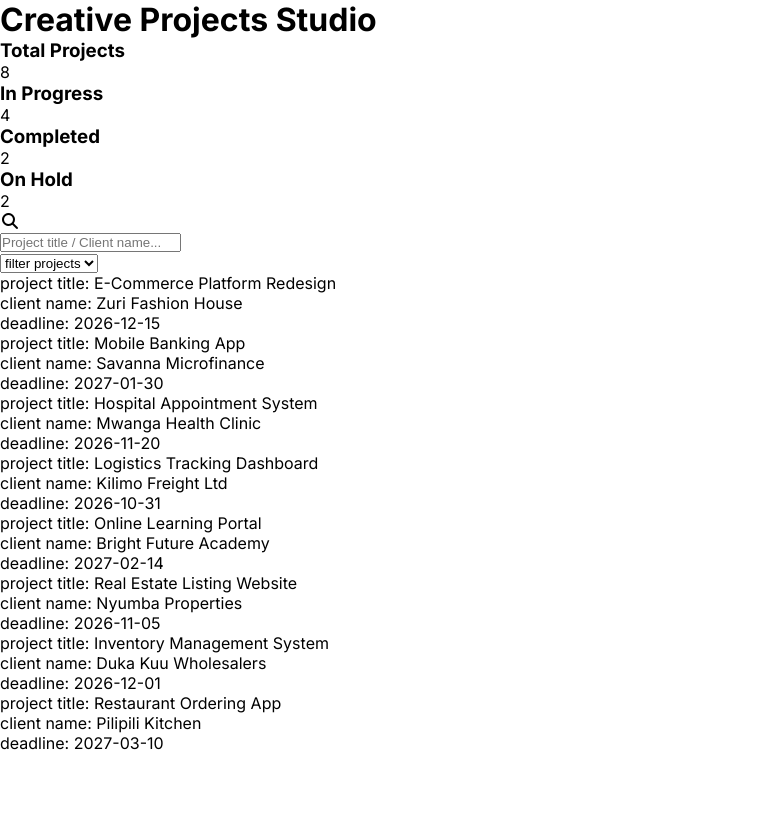
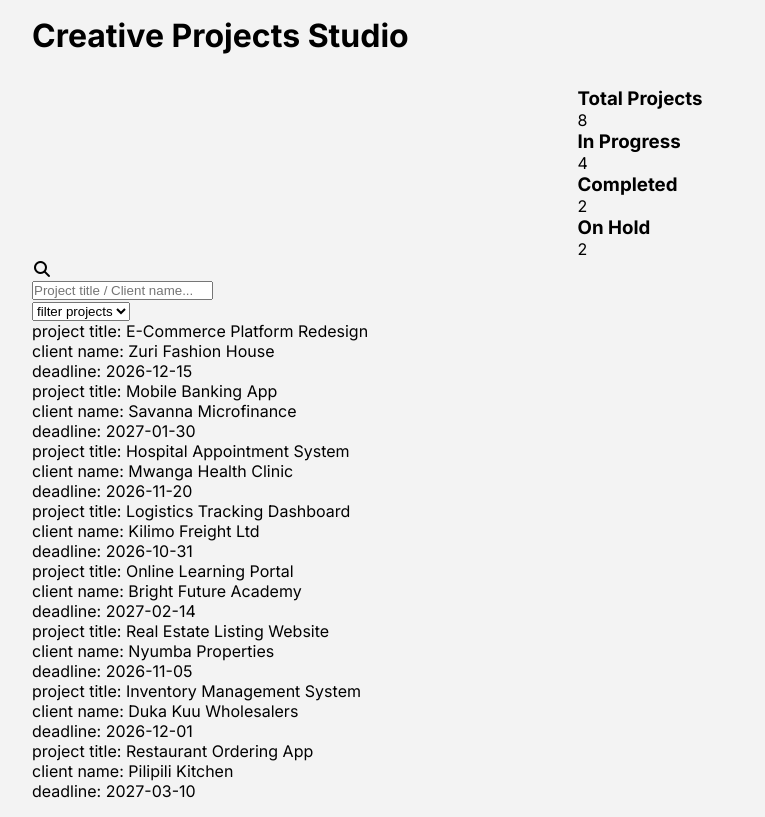
Before and after one commit to justin24er/Professional-React-Architecture-DIGITAL-STUDIO-PROJECT, a React (Vite) app: page / in a window 1280 px wide. Shown: the whole page, without its empty margins (0-765 px from the left). Built offline with nearby package versions, Linux system fonts and the light colour scheme; data requests are answered from the project's data file.

Commit message:
style: aligning-body
Co-authored-by: tyramcdenis <tyramcdenis@gmail.com>

```diff
--- a/src/index.css
+++ b/src/index.css
@@ -22,4 +22,5 @@
 body {
     font-family: var(--ff-primary);
     min-height: 100dvh;
+    background: #f3f3f3;
 }
--- /dev/null
+++ b/src/layouts/project-dashboard.css
@@ -0,0 +1,12 @@
+main {
+    padding: 1rem 2rem
+}
+main header {
+    display: flex;
+    flex-direction: column;
+    gap: 2rem;
+    align-items: center;
+}
+header h1 {
+    align-self: flex-start;
+}
--- a/src/layouts/projectDashboard.jsx
+++ b/src/layouts/projectDashboard.jsx
@@ -1,6 +1,7 @@
 import useProjects from '../features/projects/hooks/useProjects'
 import DashboardCard from '../shared/components/dashboardCard'
 import {Outlet} from 'react-router-dom'
+import './project-dashboard.css'
 
 function ProjectDashboard() {
     const {projects} = useProjects();
```
